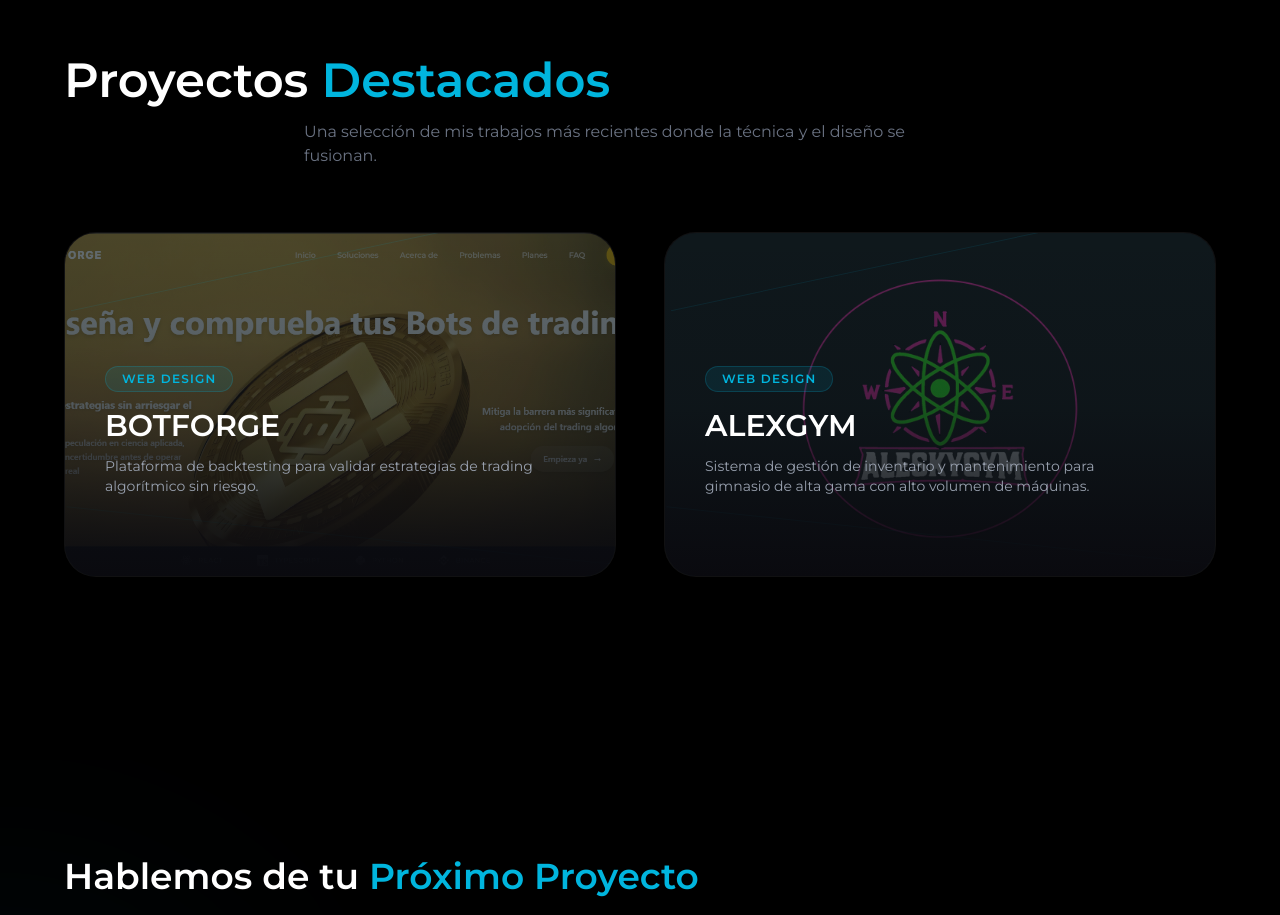
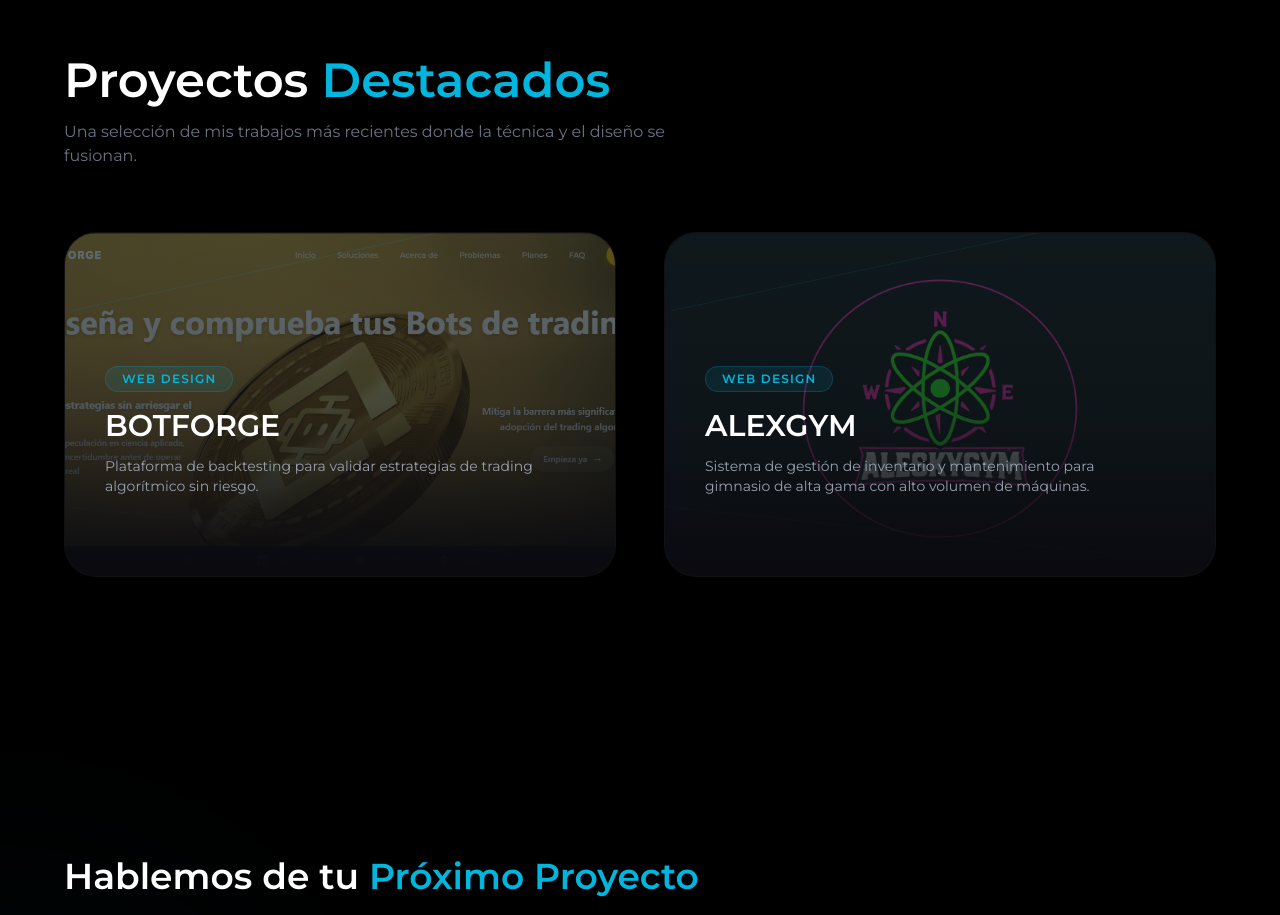
Before and after one commit to rodez0707/my-portafolio, a Next.js app: page / in a window 1280 px wide. Shown: the part 2440-3355 px from the top of the page. Built offline with nearby package versions, Linux system fonts and the light colour scheme.

Commit message:
Arreglo menor

```diff
--- a/app/components/ui/SectionHeader.tsx
+++ b/app/components/ui/SectionHeader.tsx
@@ -22,7 +22,7 @@
             <h2 className="text-4xl md:text-5xl font-bold mb-4">
                 {title} {highlight && <span className="text-[#00B5DE]">{highlight}</span>}
             </h2>
-            <p className="text-gray-500 max-w-2xl mx-auto">
+            <p className={`text-gray-500 max-w-2xl ${center ? 'mx-auto' : ''}`}>
                 {subtitle}
             </p>
         </div>
```
